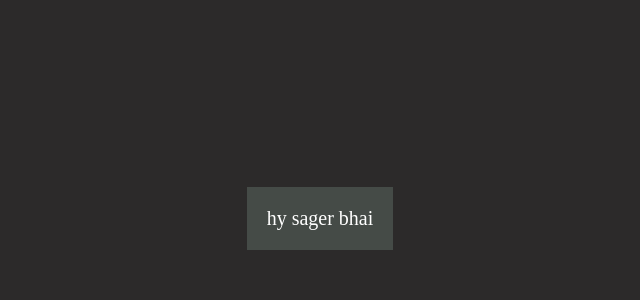
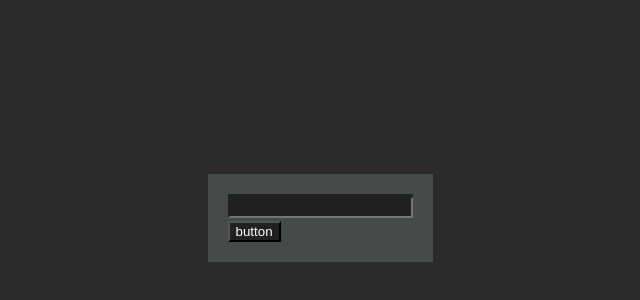
Before and after one commit to Devanshrathod12/chai-react-sager, a React (Vite) app in the folder vite-project/: page / in a window 1280 px wide. Shown: the part 190-490 px from the top of the page, without its empty margins (320-960 px from the left). Built offline with nearby package versions, Linux system fonts and the light colour scheme.

Commit message:
10th commit

```diff
--- a/vite-project/src/App.jsx
+++ b/vite-project/src/App.jsx
@@ -1,4 +1,4 @@
-import React, {useRef} from "react";
+import React, { useRef } from "react";
 import "./App.css";
 // import Function from './component/Function/Function'
 // import NamedandDfault,{Devansh,Sager,Bhart} from './component/NamedandDfault'
@@ -7,17 +7,21 @@ import "./App.css";
 //import SP1 from './component/Practice/SP1'
 //import SP2 from './component/Practice/SP2'
 //import SP3 from './component/Practice/SP3'
-//import A1 from './component/context/A1'
+import A1 from './component/context/A1'
 // let Vj = createContext();
 //import { useReducer } from "react";
 
 const App = () => {
-
-
+  const first = useRef();
+  function func() {
+    console.log(first.current.focus());
+  }
   return (
     <div className="centered-div">
       <div className="content">
-    hy sager bhai
+        <A1 ref={first} />
+        {/* <input ref={first} /> */}
+        <button onClick={func}>button</button>
       </div>
     </div>
   );
@@ -40,8 +44,9 @@ export default App;
 //  <Vj.Provider value="context api lernnig with sager bhai" >
 //<A1 />
 //</Vj.Provider>
+//, { useRef }
 
-//, { useRef }
+
 
 //const first = useRef(null)
 // const submit = (e) => {
@@ -59,8 +64,6 @@ export default App;
 //   <input ref={first} />
 //   <button>submit</button>
 // </form>
-
-
 
 //==================================
 
@@ -93,16 +96,17 @@ export default App;
 //   +
 // </button>
 
-
 //==================================  usememo
 
- {/* <button onClick={func}>triggert</button>
+{
+  /* <button onClick={func}>triggert</button>
        <p>{first}{result}</p>
        <button onClick={()=>{
         setToggle(!Toggle)
-       }}>{(Toggle)?"this is a button":"this is not button"}</button> */}
+       }}>{(Toggle)?"this is a button":"this is not button"}</button> */
+}
 
-       //   const [first, setfirst] = useState(0)
+//   const [first, setfirst] = useState(0)
 //   const [Toggle, setToggle] = useState(true)
 
 //   function func(){
@@ -118,7 +122,6 @@ export default App;
 //       return sum(3,5)
 //   },[Toggle])
 
-
 //==========================  use collback
 // const [first, setfirst] = useState(0)
 // function func(){
@@ -131,12 +134,13 @@ export default App;
 //   [first],
 // )
 
-{/* <button  onClick={func} >trigger</button>
+{
+  /* <button  onClick={func} >trigger</button>
 <h2>{first}</h2>
- <A1 fun2={fun2}  /> */}
+ <A1 fun2={fun2}  /> */
+}
 
-
- //======================================  useLayout
+//======================================  useLayout
 //  useEffect(() => {
 //   console.log(" async useEffect");
 
@@ -151,8 +155,6 @@ export default App;
 
 //  }, [])
 
-
-
 ///================================== useforword
 
 // const first = useRef()
@@ -166,5 +168,7 @@ export default App;
 //     alert("you are not slected ")
 //    }
 // }
-{/* <A1  ref={first} />
-<button onClick={func} >button</button> */}
+{
+  /* <A1  ref={first} />
+<button onClick={func} >button</button> */
+}
--- a/vite-project/src/component/context/A1.jsx
+++ b/vite-project/src/component/context/A1.jsx
@@ -1,15 +1,21 @@
-// import React ,{forwardRef} from 'react'
+import React ,{forwardRef,useImperativeHandle,useRef} from 'react'
 
-// const A1 = (props,first) => {
-//   console.log("hyy this is devansh rathod learn react.js with sager gupta");
+const A1 = (props,first) => {
+  // console.log("hyy this is devansh rathod learn react.js with sager gupta");
+  const refrence = useRef();
+   useImperativeHandle(first, () => ({
+       focus:()=>{
+      return  refrence.current.value;
+       }
+     }
+   ))
+  return (
+    <div>
+    <input ref={refrence} />
+    </div>
+  )
+}
+//name={props.name}
+//props
 
-//   return (
-//     <div>
-//     <input ref={first} />
-//     </div>
-//   )
-// }
-// //name={props.name}
-// //props
-
-// export default forwardRef(A1)
+export default forwardRef(A1)
```
